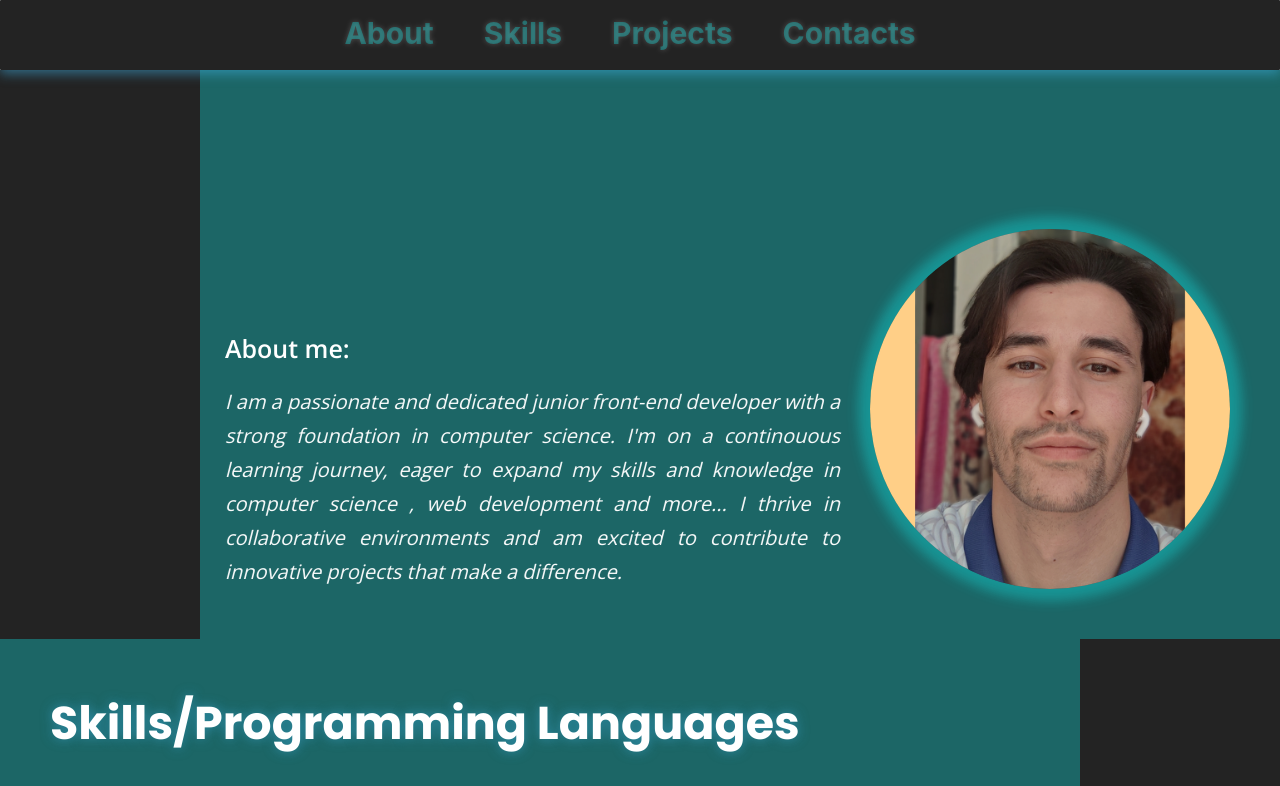
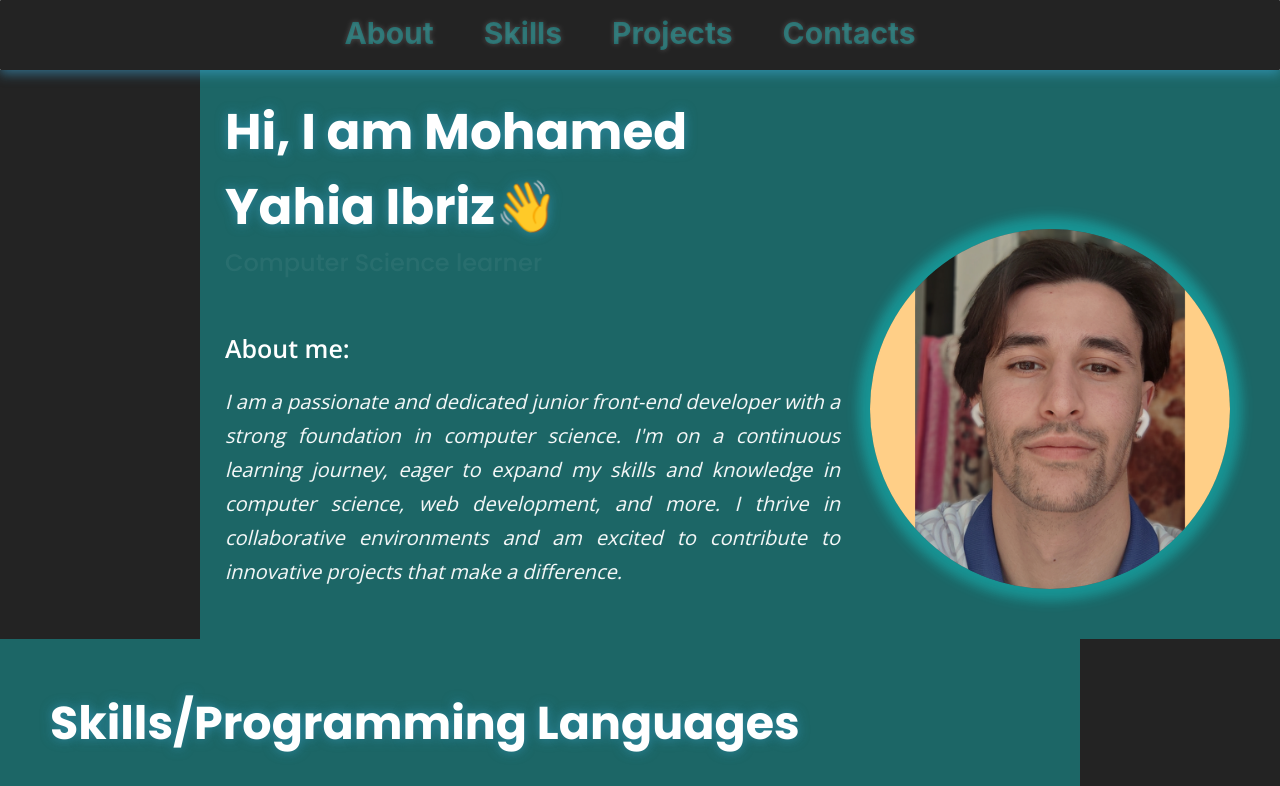
Before and after one commit to mohamedYahiaIb/My-Portfolio, a React (Create React App) app: page / in a window 1280 px wide. Shown: the top 786 px of the page. Built offline with nearby package versions, Linux system fonts and the light colour scheme; grey boxes are pictures that could not be loaded.

Commit message:
Fixed and good

```diff
--- a/src/components/About.jsx
+++ b/src/components/About.jsx
@@ -17,7 +17,8 @@
         }
 
         return () => observer.disconnect();
-    }, [])
+    }, []);
+
     return (
         <section ref={aboutRef} id="about-section" className={visible ? "about show" : "about"}>
             <div className="picture-container">
@@ -27,7 +28,7 @@
                     <h2></h2>
                     <h3 className='about-me'>About me:</h3>
                     <p>
-                        I am a passionate and dedicated junior front-end developer with a strong foundation in computer science. I'm on a continouous learning journey, eager to expand my skills and knowledge in computer science , web development and more... I thrive in collaborative environments and am excited to contribute to innovative projects that make a difference.
+                        I am a passionate and dedicated junior front-end developer with a strong foundation in computer science. I'm on a continuous learning journey, eager to expand my skills and knowledge in computer science, web development, and more. I thrive in collaborative environments and am excited to contribute to innovative projects that make a difference.
                     </p>
                 </div>
             </div>
--- a/src/styles/About.css
+++ b/src/styles/About.css
@@ -54,6 +54,8 @@
     margin-bottom: 50px;
     min-height: 36px;
     opacity: 0;
+    display: block;
+    white-space: nowrap;
 }
 
 .about.show .name h2 {
@@ -62,6 +64,7 @@
 
 .name h2::after {
     content: "Front-end Developer";
+    display: inline-block;
     animation:
         changeText 6s linear infinite,
         fade 2s ease-in-out infinite;
@@ -122,6 +125,11 @@
 @keyframes fade-2 {
     0% { opacity: 0; }
     100% { opacity: 1; }
+}
+
+@keyframes fade-in {
+    0% { transform: translateX(-40px); opacity: 0; }
+    100% { transform: translateX(0); opacity: 1; }
 }
 
 @keyframes fade-in-right {
```
